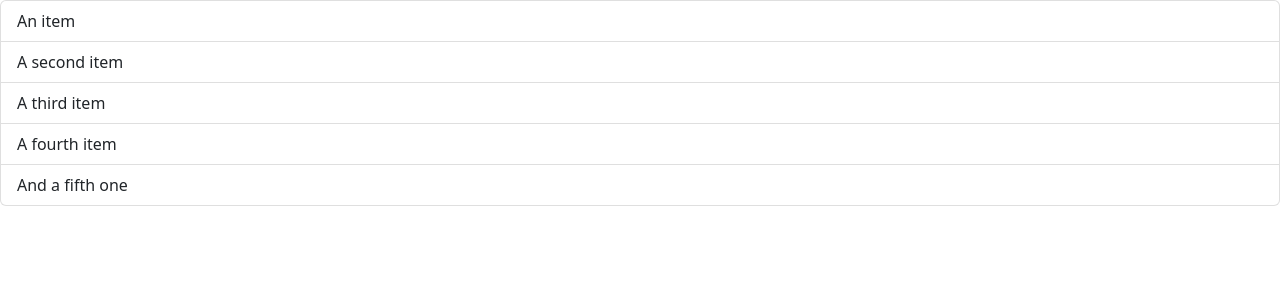
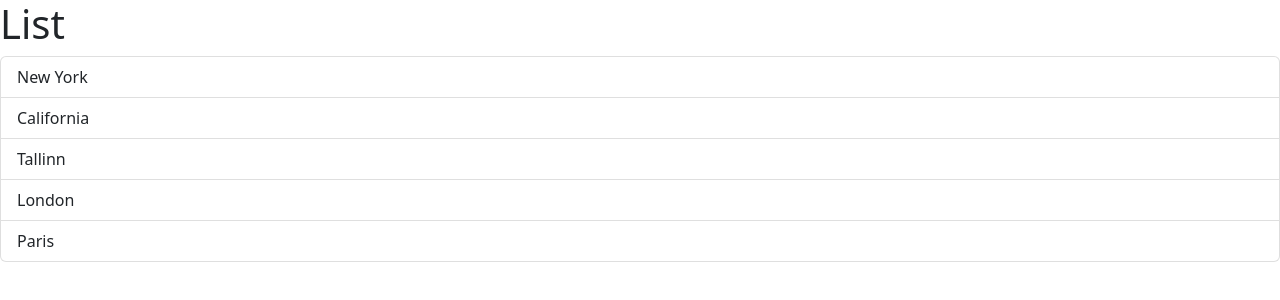
Before and after one commit to Leatpt/learningVite, a React (Vite) app: page / in a window 1280 px wide. Shown: the top 300 px of the page. Built offline with nearby package versions, Linux system fonts and the light colour scheme.

Commit message:
Handling Events

```diff
--- a/src/components/ListGroup.tsx
+++ b/src/components/ListGroup.tsx
@@ -1,12 +1,28 @@
+import { MouseEvent } from "react";
+
+
 function ListGroup() {
+  let items = ["New York", "California", "Tallinn", "London", "Paris"];
+
+  // Event Handler
+  const handleClick = (event: MouseEvent) => console.log(event);
+
   return (
-    <ul className="list-group">
-      <li className="list-group-item">An item</li>
-      <li className="list-group-item">A second item</li>
-      <li className="list-group-item">A third item</li>
-      <li className="list-group-item">A fourth item</li>
-      <li className="list-group-item">And a fifth one</li>
-    </ul>
+    <>
+      <h1>List</h1>
+      {items.length === 0 && <p>No item found</p>}
+      <ul className="list-group">
+        {items.map((item, index) => (
+          <li
+            className="list-group-item"
+            key={item}
+            onClick={handleClick}
+          >
+            {item}
+          </li>
+        ))}
+      </ul>
+    </>
   );
 }
 
```
